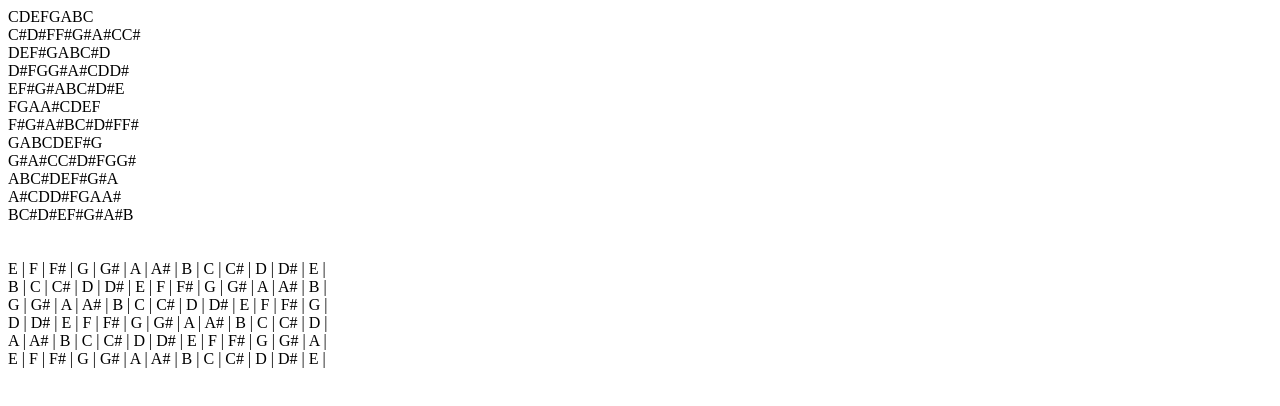
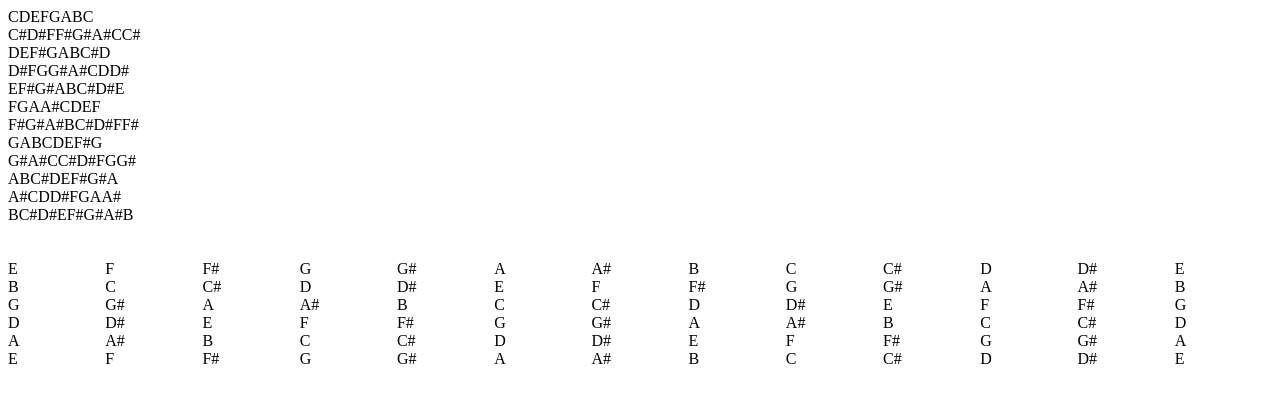
Before and after one commit to marano/purechords, a React (Create React App) app: page / in a window 1280 px wide. Shown: the top 406 px of the page. Built offline with nearby package versions, Linux system fonts and the light colour scheme.

Commit message:
Style guitar arm with grid

```diff
--- a/package.json
+++ b/package.json
@@ -10,6 +10,7 @@
     "react": "^17.0.2",
     "react-dom": "^17.0.2",
     "react-scripts": "4.0.3",
+    "styled-components": "^5.3.0",
     "web-vitals": "^1.0.1"
   },
   "scripts": {
--- a/src/GuitarArm.js
+++ b/src/GuitarArm.js
@@ -1,15 +1,24 @@
 import React from 'react';
+import styled from 'styled-components/macro';
+import { always, times } from 'ramda';
 import GuitarString from './GuitarString';
 
+const Grid = styled.div`
+  display: grid;
+  grid-template-columns: ${(props) => times(always('1fr'), props.columnCount).join(' ')};
+`;
+
 export default function GuitarArm() {
+  const fretCount = 13;
+
   return (
-    <>
+    <Grid columnCount={fretCount}>
       <GuitarString noteIndex={4} />
       <GuitarString noteIndex={11} />
       <GuitarString noteIndex={7} />
       <GuitarString noteIndex={2} />
       <GuitarString noteIndex={9} />
       <GuitarString noteIndex={4} />
-    </>
+    </Grid>
   );
 }
--- a/src/GuitarFret.js
+++ b/src/GuitarFret.js
@@ -1,5 +1,10 @@
+import React from 'react';
 import getNoteName from './getNoteName';
 
 export default function GuitarFret({ noteIndex }) {
-  return `${getNoteName(noteIndex)} | `;
+  return (
+    <div>
+      {getNoteName(noteIndex)}
+    </div>
+  );
 }
--- a/src/GuitarString.js
+++ b/src/GuitarString.js
@@ -5,9 +5,5 @@ import GuitarFret from './GuitarFret';
 export default function GuitarString({ noteIndex }) {
   const noteOffsets = range(0, 13);
 
-  return (
-    <div>
-      {noteOffsets.map((noteOffset) => <GuitarFret noteIndex={noteIndex + noteOffset} />)}
-    </div>
-  );
+  return noteOffsets.map((noteOffset) => <GuitarFret noteIndex={noteIndex + noteOffset} />);
 }
```
Also changed, not shown: 1 other file (tests, documents, lock files or other folders).
